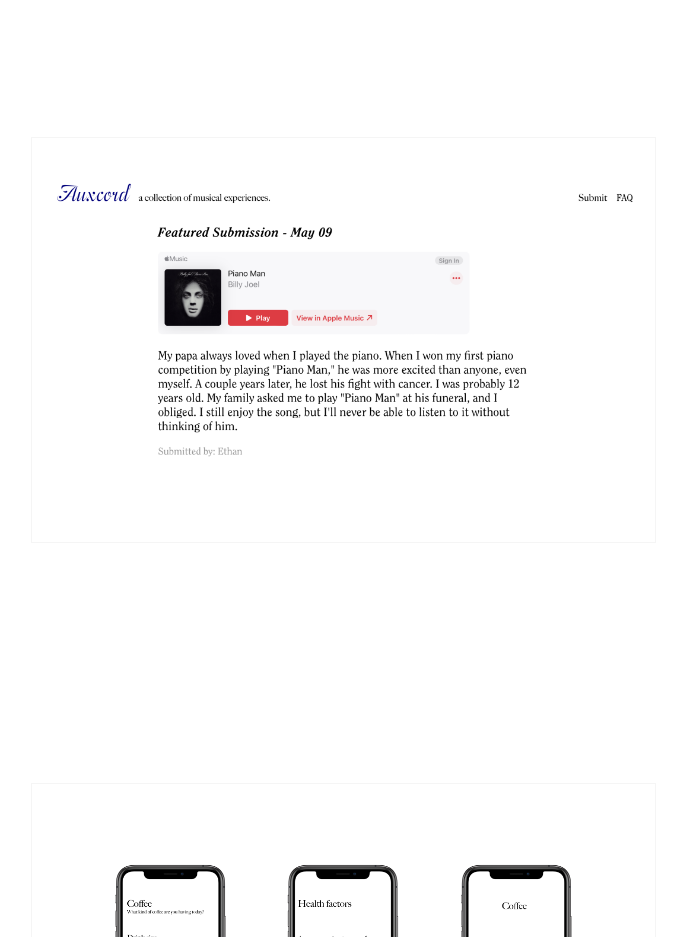
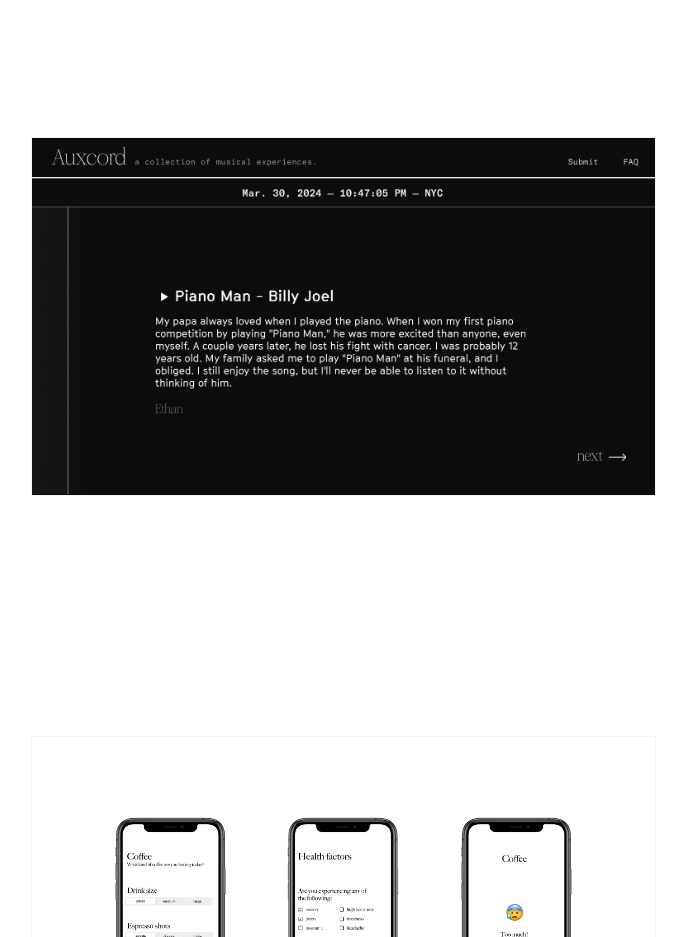
Before and after one commit to mintkey/personal-site, a React (Create React App) app: page / in a window 1280 px wide. Shown: the part 2040-2977 px from the top of the page, without its empty margins (80-766 px from the left). Built offline with nearby package versions, Linux system fonts and the light colour scheme; a web font is replaced by a local one.

Commit message:
Update auxcord image and aspect ratio

```diff
--- a/src/components/Projects.scss
+++ b/src/components/Projects.scss
@@ -32,7 +32,8 @@
 }
 
 #auxcord {
-    background-color: #fff;
+    background-color: #0c0c0c;
+    aspect-ratio: 1.74/1;
 }
 
 .description-wrapper {
```
Also changed, not shown: src/assets/auxcord.png.
